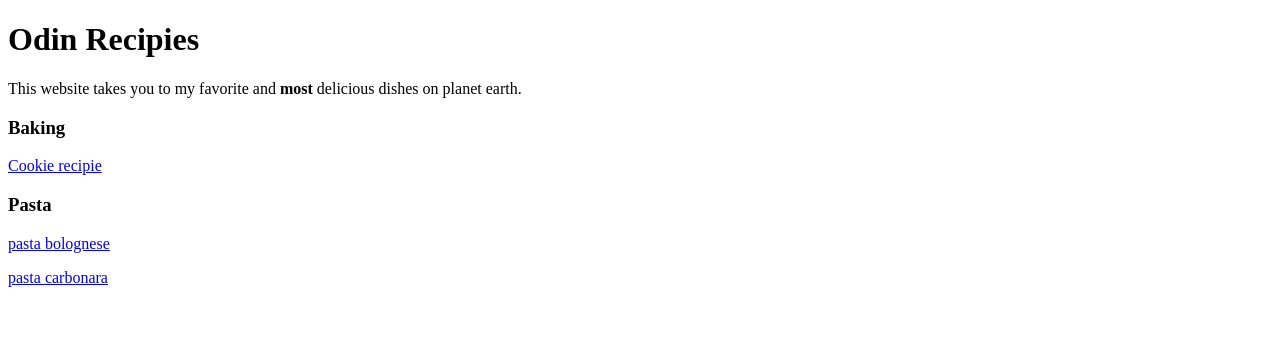
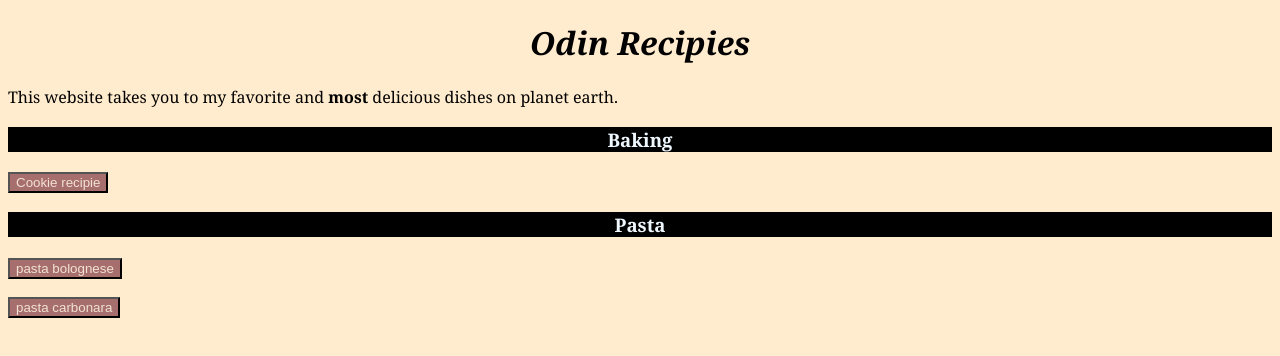
Before and after one commit to imhooen/odin-recipies, a plain HTML site: page index.html in a window 1280 px wide. Drawn offline with Linux system fonts and the light colour scheme.

Commit message:
add and practice css and specificity

```diff
--- a/index.html
+++ b/index.html
@@ -4,19 +4,20 @@
 <head>
     <meta charset="utf-8">
     <title>Odin-recipies</title>
+    <link rel="stylesheet" href="styles.css">
 </head>
 
 <body>
-    <h1>Odin Recipies</h1>
+    <h1 class="title">Odin Recipies</h1>
     This website takes you to my favorite and <strong>most</strong>
     delicious dishes on planet earth.
 
-    <h3>Baking</h3>
-    <a href="recipies/cookies.html">Cookie recipie</a>
+    <h3 class="sub-title">Baking</h3>
+    <button><a href="recipies/cookies.html">Cookie recipie</a></button>
 
-    <h3>Pasta</h3>
-    <a href="recipies/bolognese.html">pasta bolognese</a>
-    <p><a href="recipies/carbonara.html">pasta carbonara</a></p>
+    <h3 class="sub-title">Pasta</h3>
+    <button><a href="recipies/bolognese.html">pasta bolognese</a></button>
+    <p><button><a href="recipies/carbonara.html">pasta carbonara</a></button></p>
 
 
 
--- /dev/null
+++ b/styles.css
@@ -0,0 +1,28 @@
+body {
+    font-family: Georgia, 'Times New Roman', Times, serif;
+    background-color: blanchedalmond;
+}
+
+.title {
+    text-align: center;
+    font-style: oblique;
+}
+
+.sub-title {
+    text-align: center;
+    background-color: black;
+    color: aliceblue;
+}
+
+a {
+    color: rgb(241, 226, 211);
+    text-decoration: none;
+}
+
+button {
+    background-color: rgb(167, 110, 110);
+}
+
+.home {
+    color: black;
+}
```
Also changed, not shown: recipies/bolognese.html (+5 -4 lines), recipies/carbonara.html (+5 -4 lines), recipies/cookies.html (+5 -4 lines), recipies/pizza.html (+2 -1 lines).
